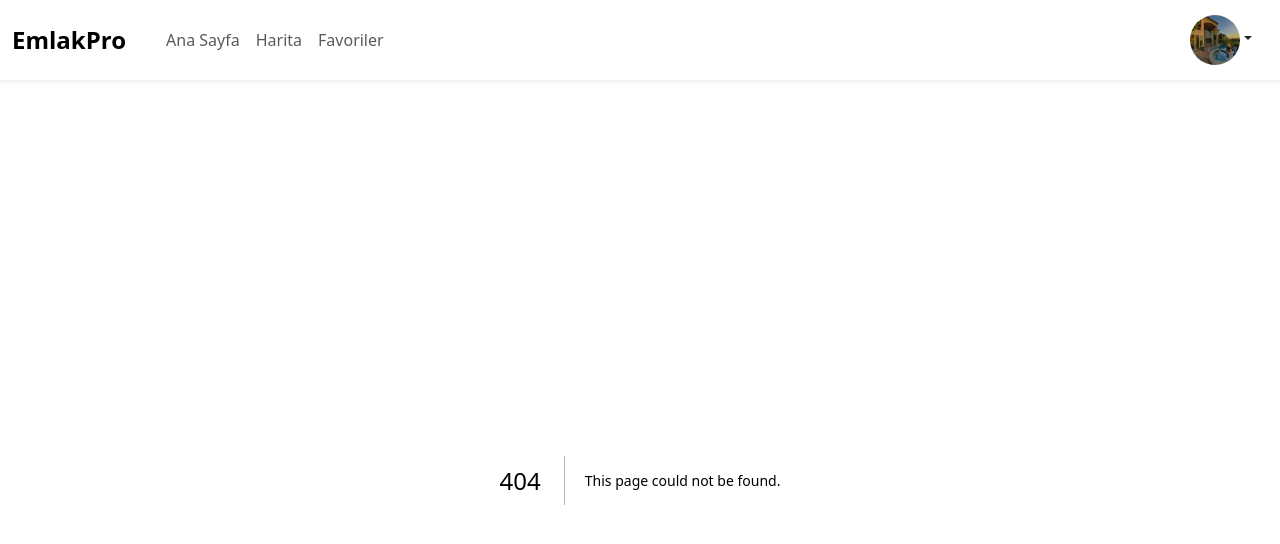
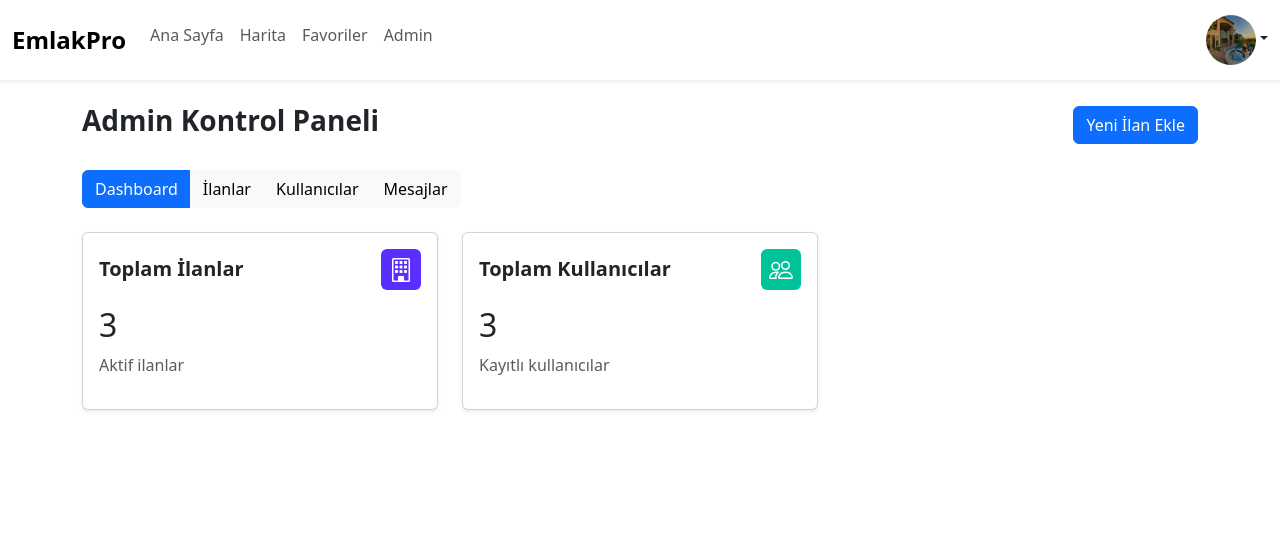
Before and after one commit to nvzt13/Real-Estate, a Next.js app in the folder frontend/: page /admin in a window 1280 px wide. Before the commit this address had no page. Shown: the top 544 px of the page. Built offline with nearby package versions, Linux system fonts and the light colour scheme.

Commit message:
aded admin, favories and message pages

```diff
--- /dev/null
+++ b/frontend/app/admin/adminClient.tsx
@@ -0,0 +1,93 @@
+"use client"
+import React, { useState } from "react";
+import { Container, Row, Col, Button, Card, ButtonGroup } from "react-bootstrap";
+import { BsBuilding, BsPeople } from "react-icons/bs";
+
+export default function AdminPanel() {
+  const [activeTab, setActiveTab] = useState("dashboard");
+
+  return (
+    <Container className="py-4">
+      <Row className="mb-4 align-items-center">
+        <Col><h3 className="fw-bold">Admin Kontrol Paneli</h3></Col>
+        <Col className="text-end">
+          <Button variant="primary">Yeni İlan Ekle</Button>
+        </Col>
+      </Row>
+
+      {/* Sekmeler */}
+      <ButtonGroup className="mb-4">
+        <Button
+          variant={activeTab === "dashboard" ? "primary" : "light"}
+          onClick={() => setActiveTab("dashboard")}
+        >
+          Dashboard
+        </Button>
+        <Button
+          variant={activeTab === "ilanlar" ? "primary" : "light"}
+          onClick={() => setActiveTab("ilanlar")}
+        >
+          İlanlar
+        </Button>
+        <Button
+          variant={activeTab === "kullanicilar" ? "primary" : "light"}
+          onClick={() => setActiveTab("kullanicilar")}
+        >
+          Kullanıcılar
+        </Button>
+        <Button
+          variant={activeTab === "mesajlar" ? "primary" : "light"}
+          onClick={() => setActiveTab("mesajlar")}
+        >
+          Mesajlar
+        </Button>
+      </ButtonGroup>
+
+      {/* İçerik */}
+      {activeTab === "dashboard" && (
+        <Row className="g-4">
+          <Col md={4}>
+            <Card className="shadow-sm">
+              <Card.Body>
+                <div className="d-flex justify-content-between align-items-center mb-3">
+                  <Card.Title className="mb-0 fw-semibold">Toplam İlanlar</Card.Title>
+                  <div
+                    style={{ backgroundColor: "#5b2eff" }}
+                    className="text-white p-2 rounded"
+                  >
+                    <BsBuilding size={24} />
+                  </div>
+                </div>
+                <h2>3</h2>
+                <p className="text-muted">Aktif ilanlar</p>
+              </Card.Body>
+            </Card>
+          </Col>
+
+          <Col md={4}>
+            <Card className="shadow-sm">
+              <Card.Body>
+                <div className="d-flex justify-content-between align-items-center mb-3">
+                  <Card.Title className="mb-0 fw-semibold">Toplam Kullanıcılar</Card.Title>
+                  <div
+                    style={{ backgroundColor: "#00c39a" }}
+                    className="text-white p-2 rounded"
+                  >
+                    <BsPeople size={24} />
+                  </div>
+                </div>
+                <h2>3</h2>
+                <p className="text-muted">Kayıtlı kullanıcılar</p>
+              </Card.Body>
+            </Card>
+          </Col>
+        </Row>
+      )}
+
+      {/* Diğer sekmeler için içerik örneği (boş bırakıldı) */}
+      {activeTab === "ilanlar" && <p>İlanlar sekmesi içeriği buraya gelecek.</p>}
+      {activeTab === "kullanicilar" && <p>Kullanıcılar sekmesi içeriği buraya gelecek.</p>}
+      {activeTab === "mesajlar" && <p>Mesajlar sekmesi içeriği buraya gelecek.</p>}
+    </Container>
+  );
+}
--- /dev/null
+++ b/frontend/app/admin/page.tsx
@@ -0,0 +1,11 @@
+import React from 'react'
+import AdminPanel from './adminClient'
+const page = () => {
+  return (
+    <div>
+      <AdminPanel/>
+    </div>
+  )
+}
+
+export default page
--- a/frontend/components/layout/Header.tsx
+++ b/frontend/components/layout/Header.tsx
@@ -1,7 +1,7 @@
 "use client";
 import React from "react";
 import Link from "next/link";
-import { Container, Navbar, Nav, Button } from "react-bootstrap";
+import { Container, Navbar, Nav, Button, Offcanvas } from "react-bootstrap";
 import Image from "next/image";
 import "bootstrap/dist/js/bootstrap.bundle.min.js";
 
@@ -9,25 +9,35 @@ function Header() {
   const login = true;
 
   return (
-    <Navbar expand="lg" className="shadow-sm position-relative">
+    <Navbar expand="md" className="shadow-sm position-relative" style={{ zIndex: 1040 }}>
       <Container style={{ maxWidth: "1295px", height: "64px" }}>
-        <Link href="/" passHref legacyBehavior>
-          <Navbar.Brand className="fw-bold" style={{ fontSize: "24px", lineHeight: "36px" }}>
+        <Link href="/" className="navbar-brand fw-bold" style={{ fontSize: "24px", lineHeight: "36px" }}>
           EmlakPro
-          </Navbar.Brand>
         </Link>
 
-        <Navbar.Toggle aria-controls="basic-navbar-nav" />
-        <Navbar.Collapse id="basic-navbar-nav" className="bg-white m-3 rounded">
+        <Navbar.Toggle aria-controls="offcanvasNavbar" />
+        <Navbar.Offcanvas
+          id="offcanvasNavbar"
+          aria-labelledby="offcanvasNavbarLabel"
+          placement="end"
+          className="bg-white"
+        >
+          <Offcanvas.Header closeButton>
+            <Offcanvas.Title id="offcanvasNavbarLabel">Menü</Offcanvas.Title>
+          </Offcanvas.Header>
+          <Offcanvas.Body>
             <Nav className="me-auto">
-            <Link href="/" passHref legacyBehavior>
-              <Nav.Link style={{ lineHeight: "25px" }}>Ana Sayfa</Nav.Link>
+              <Link href="/" className="nav-link" style={{ lineHeight: "25px" }}>
+                Ana Sayfa
               </Link>
-            <Link href="/harita" passHref legacyBehavior>
-              <Nav.Link>Harita</Nav.Link>
+              <Link href="/harita" className="nav-link">
+                Harita
               </Link>
-            <Link href="/favoriler" passHref legacyBehavior>
-              <Nav.Link>Favoriler</Nav.Link>
+              <Link href="/favoriler" className="nav-link">
+                Favoriler
+              </Link>
+              <Link href="/admin" className="nav-link">
+                Admin
               </Link>
             </Nav>
 
@@ -49,13 +59,13 @@ function Header() {
                 </button>
                 <ul className="dropdown-menu dropdown-menu-end p-3">
                   <li>
-                  <Link href="/mesajlar" passHref legacyBehavior>
-                    <a className="dropdown-item">Mesajlar</a>
+                    <Link href="/mesajlar" className="dropdown-item">
+                      Mesajlar
                     </Link>
                   </li>
                   <li>
-                  <Link href="/favoriler" passHref legacyBehavior>
-                    <a className="dropdown-item">Favoriler</a>
+                    <Link href="/favoriler" className="dropdown-item">
+                      Favoriler
                     </Link>
                   </li>
                   <li>
@@ -67,19 +77,20 @@ function Header() {
               </div>
             ) : (
               <Nav className="d-flex gap-2 mt-3">
-              <Link href="/giris" passHref legacyBehavior>
+                <Link href="/giris" passHref>
                   <Button variant="outline-primary" className="me-2">
                     Giriş Yap
                   </Button>
                 </Link>
-              <Link href="/kayit" passHref legacyBehavior>
+                <Link href="/kayit" passHref>
                   <Button style={{ backgroundColor: "#4318D1" }}>
                     Kayıt Ol
                   </Button>
                 </Link>
               </Nav>
             )}
-        </Navbar.Collapse>
+          </Offcanvas.Body>
+        </Navbar.Offcanvas>
       </Container>
     </Navbar>
   );
--- a/frontend/package.json
+++ b/frontend/package.json
@@ -23,6 +23,7 @@
     "react-bootstrap-icons": "^1.11.6",
     "react-chartjs-2": "^5.3.0",
     "react-dom": "^19.0.0",
+    "react-icons": "^5.5.0",
     "react-slick": "^0.30.3",
     "slick-carousel": "^1.8.1"
   },
```
Also changed, not shown: frontend/app/favoriler/page.tsx (added, +9 -0 lines), frontend/app/listing-detail/ListingDetailClient.tsx (+36 -28 lines), frontend/app/mesajlar/messageClient.tsx (added, +88 -0 lines), frontend/app/mesajlar/page.tsx (added, +11 -0 lines), 1 other file (tests, documents, lock files or other folders). Lines whose indentation alone changed are shown as unchanged.
